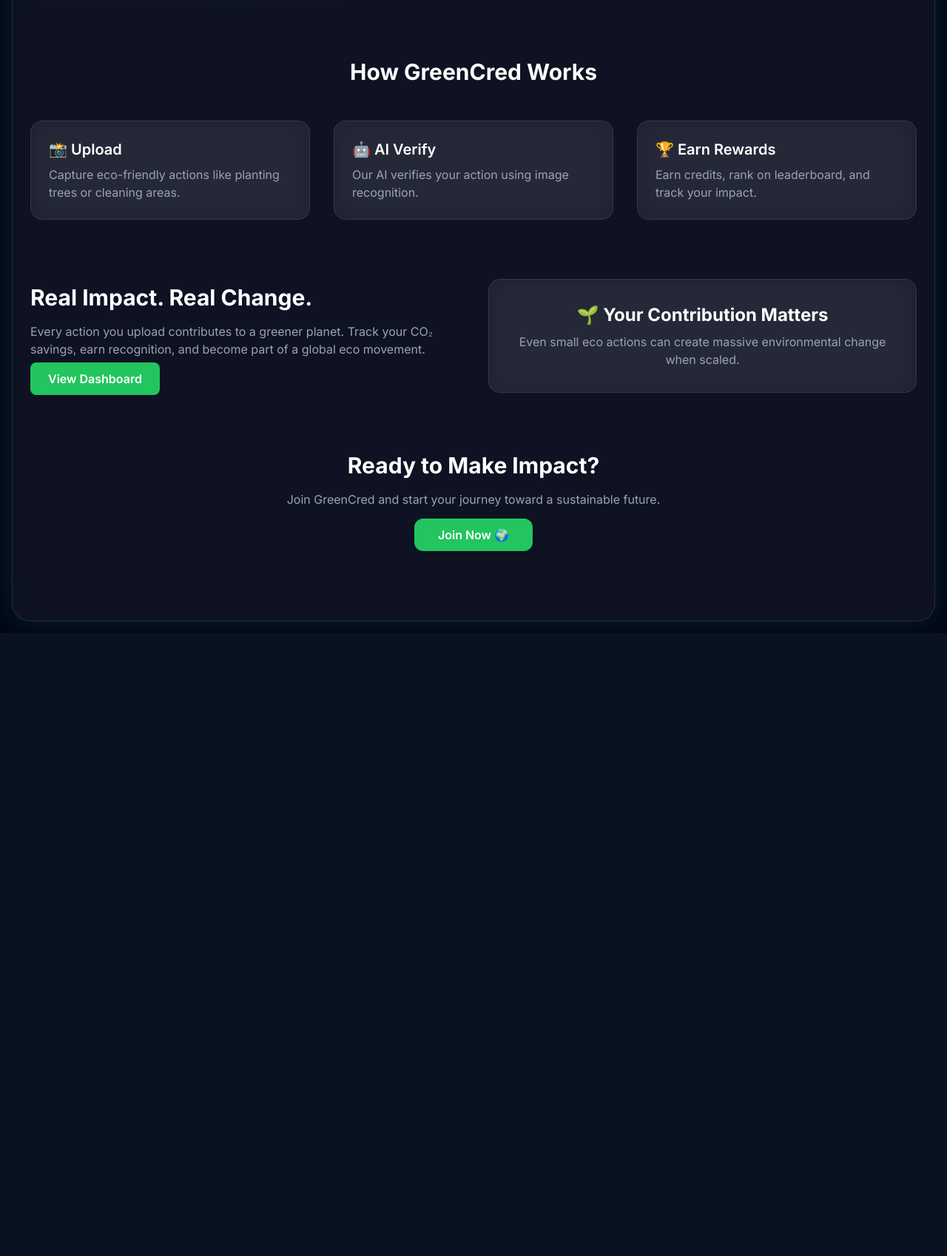
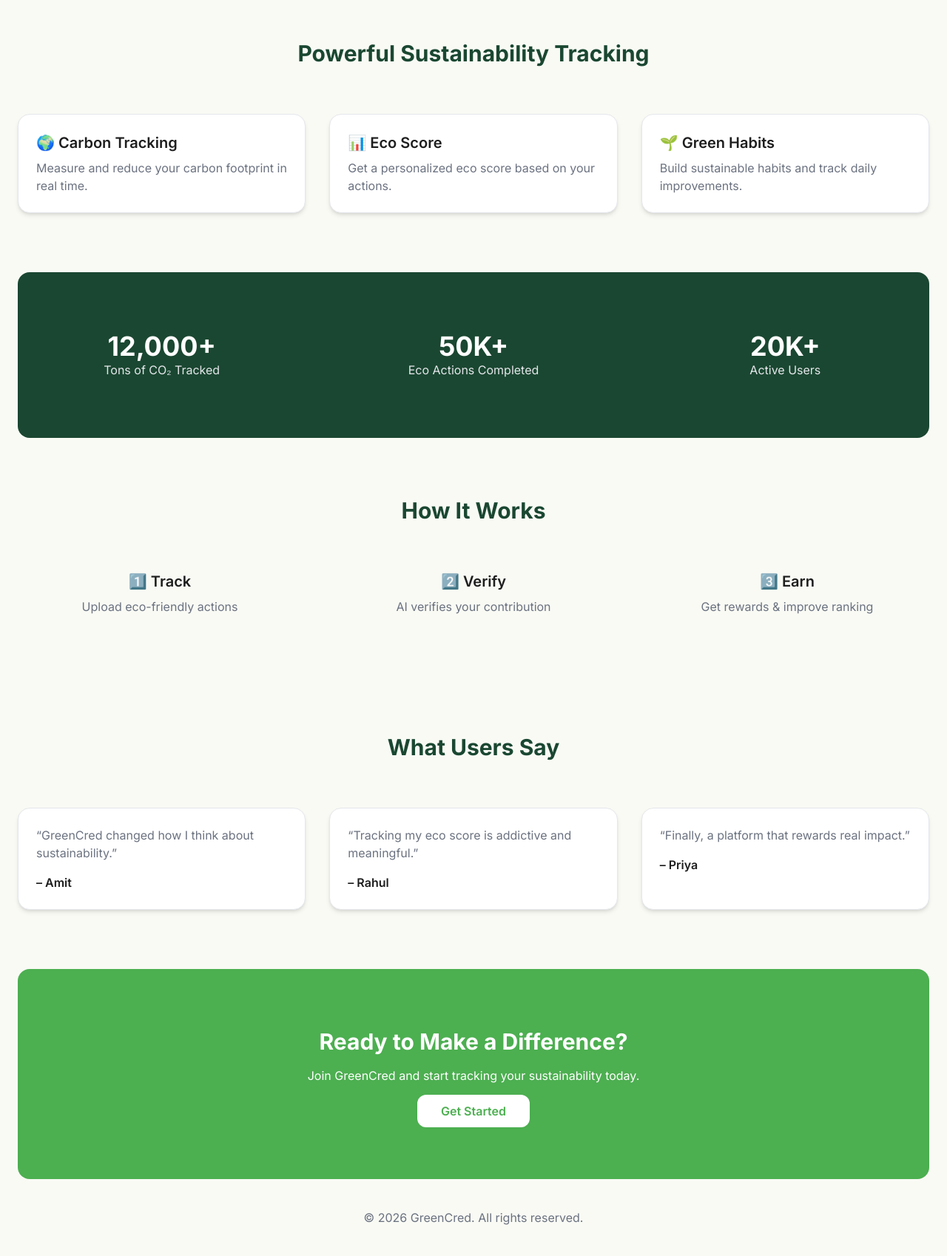
Before and after one commit to amitsingh005/greencred-hackathon, a Django app: page / in a window 1280 px wide. Shown: the part 835-2533 px from the top of the page at 74% size. Before the commit the page ends 1675 px from the top, so only its background shows below. Run offline with Django 5.2, Linux system fonts and the light colour scheme; some libraries are stand-ins or nearby versions.

Commit message:
Updated UI with Tailwind landing page and fixed base template

```diff
--- a/templates/base.html
+++ b/templates/base.html
@@ -5,10 +5,10 @@
     <meta name="viewport" content="width=device-width, initial-scale=1.0">
     <title>GreenCred</title>
 
-    <!-- Tailwind -->
+    <!-- ✅ Tailwind -->
     <script src="https://cdn.tailwindcss.com"></script>
 
-    <!-- Font -->
+    <!-- Fonts -->
     <link href="https://fonts.googleapis.com/css2?family=Inter:wght@300;400;600;700&display=swap" rel="stylesheet">
 
     <style>
@@ -18,54 +18,33 @@
     </style>
 </head>
 
-<body class="bg-[#020617] text-white">
+<body class="bg-[#F9FAF4] text-[#1E1E1E]">
 
-    <!-- 🌌 BACKGROUND -->
-    <div class="fixed inset-0 -z-10 bg-gradient-to-br from-[#020617] via-[#0f172a] to-[#020617]"></div>
+    <!-- 🌿 NAVBAR -->
+    <nav class="sticky top-0 z-50 bg-white/70 backdrop-blur border-b border-gray-200">
 
-    <!-- 📦 MAIN APP CONTAINER (🔥 THIS IS IMPORTANT) -->
-    <div class="min-h-screen p-4">
+        <div class="max-w-7xl mx-auto px-6 py-4 flex justify-between items-center">
 
-        <div class="max-w-7xl mx-auto
-                    rounded-3xl
-                    border border-white/10
-                    bg-white/5
-                    backdrop-blur-xl
-                    shadow-[0_0_40px_rgba(34,197,94,0.15)]
-                    overflow-hidden
-                    transition duration-500
-                    hover:shadow-[0_0_60px_rgba(34,197,94,0.25)]">
+            <h1 class="text-xl font-bold text-[#1A4731]">🌱 GreenCred</h1>
 
-            <!-- 🌟 NAVBAR -->
-            <nav class="flex justify-between items-center px-6 py-4 border-b border-white/10">
-
-                <!-- LOGO -->
-                <h1 class="text-xl font-bold text-green-400">🌱 GreenCred</h1>
-
-                <!-- LINKS -->
-                <div class="hidden md:flex space-x-8 text-gray-300">
-                    <a href="/" class="hover:text-green-400 transition">Home</a>
-                    <a href="/dashboard/" class="hover:text-green-400 transition">Dashboard</a>
-                    <a href="/profile/" class="hover:text-green-400 transition">Profile</a>
-                    <a href="/actions/" class="hover:text-green-400 transition">Actions</a>
-                    <a href="/leaderboard/" class="hover:text-green-400 transition">Leaderboard</a>
+            <div class="hidden md:flex space-x-8 text-gray-600">
+                <a href="/" class="hover:text-[#4CAF50]">Home</a>
+                <a href="/dashboard/" class="hover:text-[#4CAF50]">Dashboard</a>
+                <a href="/actions/" class="hover:text-[#4CAF50]">Actions</a>
+                <a href="/leaderboard/" class="hover:text-[#4CAF50]">Leaderboard</a>
             </div>
 
-                <!-- CTA -->
-                <a href="/signup/"
-                   class="bg-green-500 hover:bg-green-600 px-5 py-2 rounded-lg font-semibold transition">
+            <a href="/signup/" class="bg-[#4CAF50] text-white px-5 py-2 rounded-lg hover:bg-green-600">
                 Get Started
             </a>
 
+        </div>
     </nav>
 
-            <!-- 📄 CONTENT -->
-            <main class="p-6">
+    <!-- MAIN -->
+    <main class="max-w-7xl mx-auto px-6">
         {% block content %}{% endblock %}
     </main>
 
-        </div>
-    </div>
-
 </body>
 </html>
--- a/templates/home.html
+++ b/templates/home.html
@@ -3,64 +3,61 @@
 
 {% block content %}
 
-<!-- 🎥 HERO SECTION -->
-<section class="relative h-[90vh] w-full overflow-hidden rounded-2xl mb-20">
+<!-- 🌿 HERO -->
+<section class="py-20 text-center">
 
-    <!-- VIDEO -->
-    <video autoplay muted loop class="absolute w-full h-full object-cover">
-        <source src="{% static 'videos/5365208-hd_1920_1080_30fps.mp4' %}" type="video/mp4">
-    </video>
+    <h1 class="text-5xl font-extrabold mb-6 text-[#1A4731]">
+        Track Your Impact. Build a Greener Future 🌱
+    </h1>
 
-    <!-- OVERLAY -->
-    <div class="absolute inset-0 bg-black/60"></div>
+    <p class="text-lg text-gray-500 max-w-2xl mx-auto mb-8">
+        GreenCred helps you measure your sustainability, improve eco habits, and contribute to real environmental change.
+    </p>
 
-    <!-- HERO CONTENT -->
-    <div class="relative z-10 flex flex-col items-center justify-center h-full text-center px-4">
+    <div class="flex justify-center gap-4">
+        <a href="/signup/" class="bg-[#4CAF50] text-white px-8 py-3 rounded-xl font-semibold hover:bg-green-600 transition">
+            Start Tracking
+        </a>
+        <a href="#features" class="border border-[#4CAF50] text-[#4CAF50] px-8 py-3 rounded-xl hover:bg-[#4CAF50] hover:text-white transition">
+            Learn More
+        </a>
+    </div>
 
-        <h1 class="text-5xl md:text-6xl font-bold mb-4 animate-fade">
-            🌍 GreenCred
-        </h1>
-
-        <p class="text-lg text-gray-300 mb-6 max-w-xl">
-            Turn your real-world eco actions into rewards, credits, and measurable impact.
-        </p>
-
-        <a href="/signup/"
-           class="bg-green-500 hover:bg-green-600 px-8 py-3 rounded-xl font-semibold shadow-lg transition">
-            Get Started 🚀
-        </a>
-
+    <!-- MOCK IMAGE -->
+    <div class="mt-16">
+        <img src="{% static 'images/dashboard.png' %}"
+             class="mx-auto rounded-2xl shadow-lg border border-gray-200">
     </div>
 
 </section>
 
-<!-- 🌱 SECTION 1: HOW IT WORKS -->
-<section class="mb-20">
+<!-- 🌱 FEATURES -->
+<section id="features" class="py-20">
 
-    <h2 class="text-3xl font-bold text-center mb-12">
-        How GreenCred Works
+    <h2 class="text-3xl font-bold text-center mb-16 text-[#1A4731]">
+        Powerful Sustainability Tracking
     </h2>
 
     <div class="grid md:grid-cols-3 gap-8">
 
-        <div class="bg-white/5 p-6 rounded-2xl border border-white/10 backdrop-blur-lg hover:scale-105 transition">
-            <h3 class="text-xl font-semibold mb-2">📸 Upload</h3>
-            <p class="text-gray-400">
-                Capture eco-friendly actions like planting trees or cleaning areas.
+        <div class="bg-white p-6 rounded-2xl shadow-md border">
+            <h3 class="text-xl font-semibold mb-2">🌍 Carbon Tracking</h3>
+            <p class="text-gray-500">
+                Measure and reduce your carbon footprint in real time.
             </p>
         </div>
 
-        <div class="bg-white/5 p-6 rounded-2xl border border-white/10 backdrop-blur-lg hover:scale-105 transition">
-            <h3 class="text-xl font-semibold mb-2">🤖 AI Verify</h3>
-            <p class="text-gray-400">
-                Our AI verifies your action using image recognition.
+        <div class="bg-white p-6 rounded-2xl shadow-md border">
+            <h3 class="text-xl font-semibold mb-2">📊 Eco Score</h3>
+            <p class="text-gray-500">
+                Get a personalized eco score based on your actions.
             </p>
         </div>
 
-        <div class="bg-white/5 p-6 rounded-2xl border border-white/10 backdrop-blur-lg hover:scale-105 transition">
-            <h3 class="text-xl font-semibold mb-2">🏆 Earn Rewards</h3>
-            <p class="text-gray-400">
-                Earn credits, rank on leaderboard, and track your impact.
+        <div class="bg-white p-6 rounded-2xl shadow-md border">
+            <h3 class="text-xl font-semibold mb-2">🌱 Green Habits</h3>
+            <p class="text-gray-500">
+                Build sustainable habits and track daily improvements.
             </p>
         </div>
 
@@ -68,54 +65,114 @@
 
 </section>
 
-<!-- 🌍 SECTION 2: IMPACT -->
-<section class="mb-20">
+<!-- 📊 STATS -->
+<section class="bg-[#1A4731] text-white py-20 rounded-2xl">
 
-    <div class="grid md:grid-cols-2 gap-10 items-center">
+    <div class="grid md:grid-cols-3 text-center gap-8">
 
         <div>
-            <h2 class="text-3xl font-bold mb-4">
-                Real Impact. Real Change.
-            </h2>
-
-            <p class="text-gray-400 mb-4">
-                Every action you upload contributes to a greener planet. Track your CO₂ savings,
-                earn recognition, and become part of a global eco movement.
-            </p>
-
-            <a href="/dashboard/"
-               class="bg-green-500 hover:bg-green-600 px-6 py-3 rounded-lg font-semibold transition">
-                View Dashboard
-            </a>
+            <h3 class="text-4xl font-bold">12,000+</h3>
+            <p class="text-gray-200">Tons of CO₂ Tracked</p>
         </div>
 
-        <div class="bg-white/5 p-8 rounded-2xl border border-white/10 backdrop-blur-lg text-center">
-            <h3 class="text-2xl font-bold mb-2">🌱 Your Contribution Matters</h3>
-            <p class="text-gray-400">
-                Even small eco actions can create massive environmental change when scaled.
-            </p>
+        <div>
+            <h3 class="text-4xl font-bold">50K+</h3>
+            <p class="text-gray-200">Eco Actions Completed</p>
+        </div>
+
+        <div>
+            <h3 class="text-4xl font-bold">20K+</h3>
+            <p class="text-gray-200">Active Users</p>
         </div>
 
     </div>
 
 </section>
 
-<!-- 🚀 SECTION 3: CTA -->
-<section class="text-center mb-20">
+<!-- ⚙️ HOW IT WORKS -->
+<section class="py-20">
+
+    <h2 class="text-3xl font-bold text-center mb-16 text-[#1A4731]">
+        How It Works
+    </h2>
+
+    <div class="grid md:grid-cols-3 gap-10 text-center">
+
+        <div>
+            <h3 class="text-xl font-semibold mb-2">1️⃣ Track</h3>
+            <p class="text-gray-500">Upload eco-friendly actions</p>
+        </div>
+
+        <div>
+            <h3 class="text-xl font-semibold mb-2">2️⃣ Verify</h3>
+            <p class="text-gray-500">AI verifies your contribution</p>
+        </div>
+
+        <div>
+            <h3 class="text-xl font-semibold mb-2">3️⃣ Earn</h3>
+            <p class="text-gray-500">Get rewards & improve ranking</p>
+        </div>
+
+    </div>
+
+</section>
+
+<!-- 💬 TESTIMONIALS -->
+<section class="py-20">
+
+    <h2 class="text-3xl font-bold text-center mb-16 text-[#1A4731]">
+        What Users Say
+    </h2>
+
+    <div class="grid md:grid-cols-3 gap-8">
+
+        <div class="bg-white p-6 rounded-2xl shadow-md border">
+            <p class="text-gray-500 mb-4">
+                “GreenCred changed how I think about sustainability.”
+            </p>
+            <h4 class="font-semibold">– Amit</h4>
+        </div>
+
+        <div class="bg-white p-6 rounded-2xl shadow-md border">
+            <p class="text-gray-500 mb-4">
+                “Tracking my eco score is addictive and meaningful.”
+            </p>
+            <h4 class="font-semibold">– Rahul</h4>
+        </div>
+
+        <div class="bg-white p-6 rounded-2xl shadow-md border">
+            <p class="text-gray-500 mb-4">
+                “Finally, a platform that rewards real impact.”
+            </p>
+            <h4 class="font-semibold">– Priya</h4>
+        </div>
+
+    </div>
+
+</section>
+
+<!-- 🚀 CTA -->
+<section class="bg-[#4CAF50] text-white py-20 rounded-2xl text-center">
 
     <h2 class="text-3xl font-bold mb-4">
-        Ready to Make Impact?
+        Ready to Make a Difference?
     </h2>
 
-    <p class="text-gray-400 mb-6">
-        Join GreenCred and start your journey toward a sustainable future.
+    <p class="mb-6">
+        Join GreenCred and start tracking your sustainability today.
     </p>
 
-    <a href="/signup/"
-       class="bg-green-500 hover:bg-green-600 px-8 py-3 rounded-xl font-semibold shadow-lg transition">
-        Join Now 🌍
+    <a href="/signup/" class="bg-white text-[#4CAF50] px-8 py-3 rounded-xl font-semibold hover:bg-gray-200 transition">
+        Get Started
     </a>
 
 </section>
 
+<!-- 🔻 FOOTER -->
+<footer class="py-10 text-center text-gray-500">
+
+    <p>© 2026 GreenCred. All rights reserved.</p>
+
+</footer>
+
 {% endblock %}
```
Lines whose indentation alone changed are shown as unchanged.
